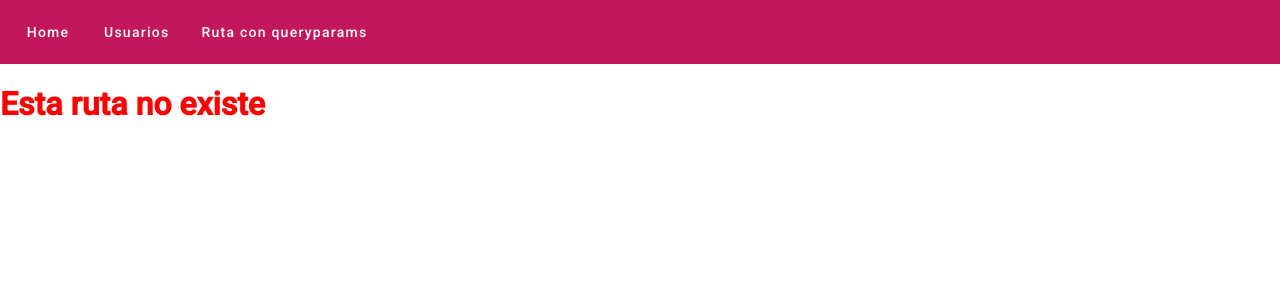
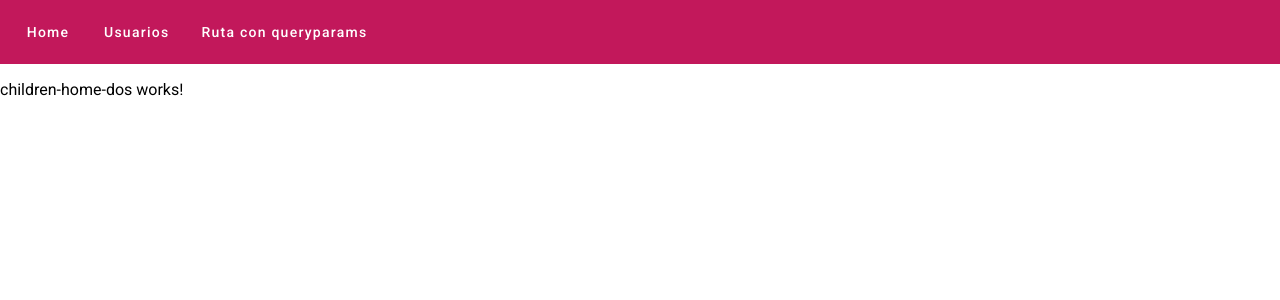
Before and after one commit to valpas312/practicaAngular, an Angular app: page /home/children-home-dos in a window 1280 px wide. Shown: the top 300 px of the page. Built offline with nearby package versions, Linux system fonts and the light colour scheme.

Commit message:
rutas hijas

```diff
--- a/src/app/app.module.ts
+++ b/src/app/app.module.ts
@@ -11,6 +11,8 @@ import { HomeComponent } from './components/home/home.component';
 import { UsuariosComponent } from './components/usuarios/usuarios.component';
 import { ErrorComponent } from './components/error/error.component';
 import { RutaComponent } from './components/ruta/ruta.component';
+import { ChildrenHomeComponent } from './components/home/children-home/children-home.component';
+import { ChildrenHomeDosComponent } from './components/home/children-home-dos/children-home-dos.component';
 
 @NgModule({
   declarations: [
@@ -19,7 +21,9 @@ import { RutaComponent } from './components/ruta/ruta.component';
     HomeComponent,
     UsuariosComponent,
     ErrorComponent,
-    RutaComponent
+    RutaComponent,
+    ChildrenHomeComponent,
+    ChildrenHomeDosComponent
   ],
   imports: [
     BrowserModule,
--- /dev/null
+++ b/src/app/components/home/children-home-dos/children-home-dos.component.html
@@ -0,0 +1 @@
+<p>children-home-dos works!</p>
--- /dev/null
+++ b/src/app/components/home/children-home/children-home.component.html
@@ -0,0 +1 @@
+<p>children-home works!</p>
```
Also changed, not shown: src/app/app-routing.module.ts (+7 -1 lines), src/app/components/home/children-home-dos/children-home-dos.component.ts (added, +10 -0 lines), src/app/components/home/children-home/children-home.component.ts (added, +10 -0 lines), src/app/components/home/children-home-dos/children-home-dos.component.css (added), src/app/components/home/children-home/children-home.component.css (added).
